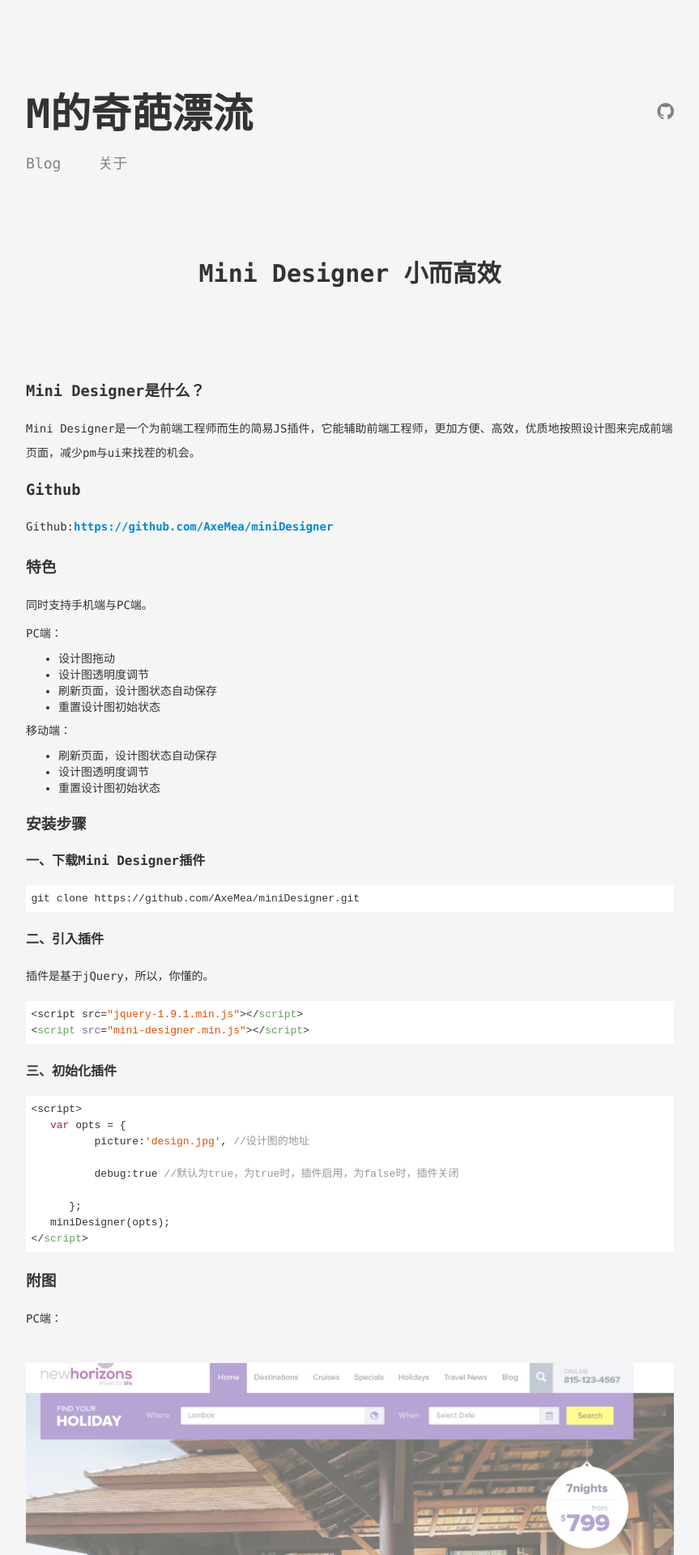
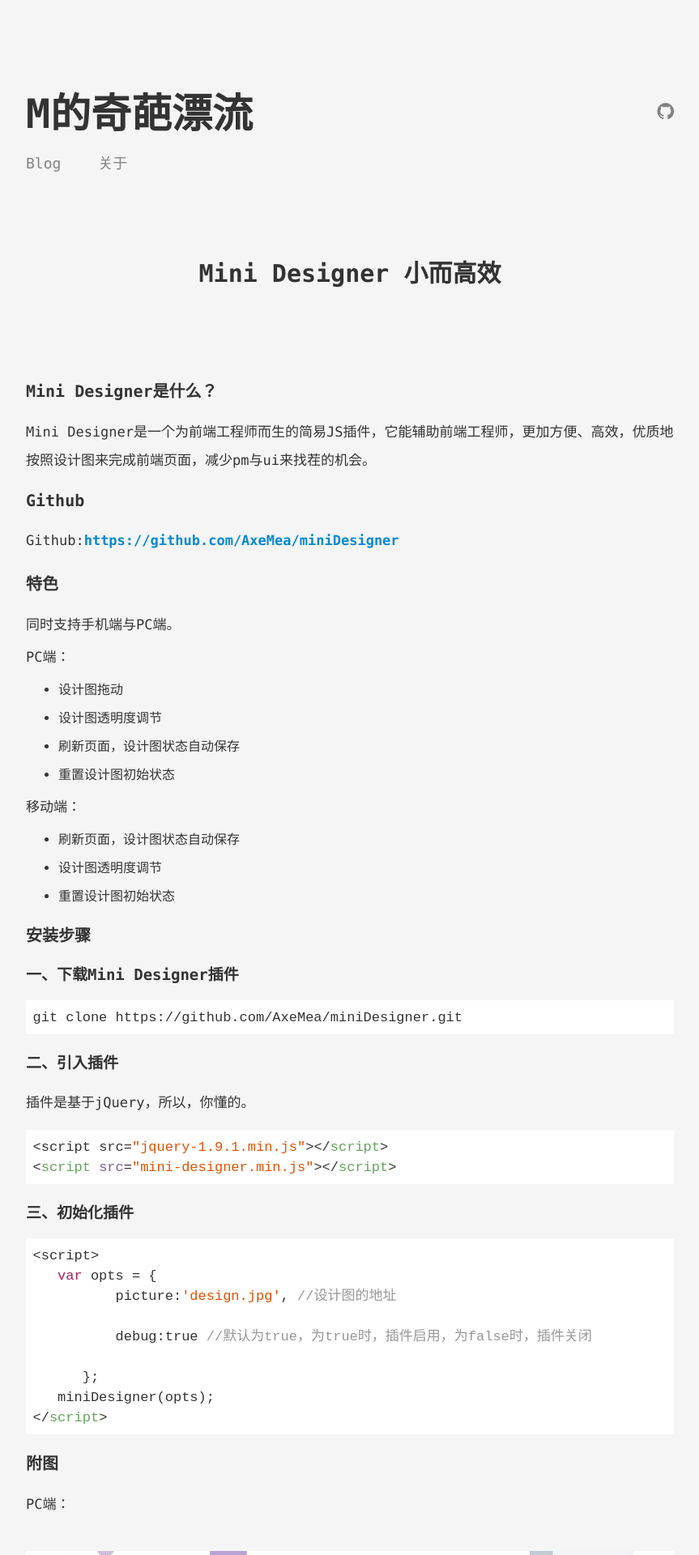
Before and after one commit to AxeMea/axemea.github.com, a Jekyll site: the page built from _posts/2015-06-18-mini-designer.md, in a window 1280 px wide. Shown: the top 1920 px of the page at 81% size, without its empty margins (208-1071 px from the left). Built offline with Jekyll 4.4.1, drawn with Linux system fonts in a browser that asks for light colours; comment, search, counter and statistics services are not loaded.

Commit message:
style: styles update

```diff
--- a/_sass/_default.scss
+++ b/_sass/_default.scss
@@ -6,6 +6,8 @@ body {
   background-color: $dorian;
   font-weight: 400;
 }
+
+$fontSize: 17px;
 
 a {
     color: $cloudy;
@@ -314,9 +316,29 @@ strong {
     margin: 20px 0;
   }
 
+  h1 {
+    font-size: $fontSize + 5
+  }
+
+  h2 {
+    font-size: $fontSize + 4
+  }
+
+  h3 {
+    font-size: $fontSize + 3
+  }
+
+  h4 {
+    font-size: $fontSize + 2
+  }
+
+  h5 {
+    font-size: $fontSize + 1
+  }
+
   ul li {
-    margin: 0;
-    font-size: 14px !important;
+    margin: 10px 0;
+    line-height: 25px;
   }
 
   a {
@@ -329,8 +351,8 @@ strong {
 
   p {
     margin: 5px 0;
-    font-size: 14px !important;
-    line-height: 30px;
+    font-size: $fontSize !important;
+    line-height: 35px;
   }
 
   table{
@@ -346,8 +368,8 @@ strong {
 }
 
 .hljs{
-  font-size: 13px !important;
-  line-height: 20px !important;
+  font-size: $fontSize !important;
+  line-height: 25px !important;
 }
 
 .highlighter-rouge {
```
